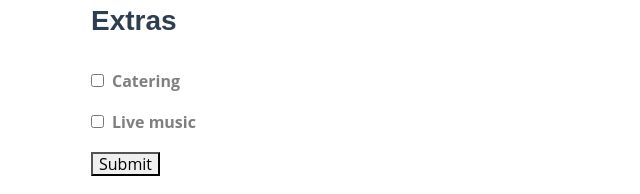
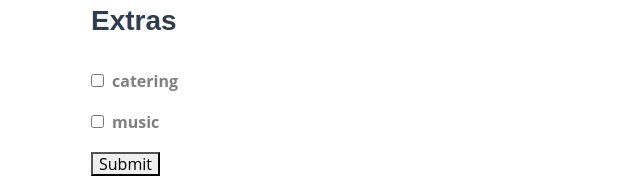
Before and after one commit to yk-port/real-world-vue-3, a Vue app: page /form in a window 1280 px wide. Shown: the part 640-834 px from the top of the page, without its empty margins (319-959 px from the left). Built offline with nearby package versions, Linux system fonts and the light colour scheme.

Commit message:
feat: checkbox

```diff
--- /dev/null
+++ b/src/components/BaseCheckbox.vue
@@ -0,0 +1,28 @@
+<template>
+  <div>
+    <input
+      :checked="modelValue"
+      @change="$emit('update:modelValue', $event.target.checked)"
+      type="checkbox"
+      class="field"
+    />
+    <label>{{ label }}</label>
+  </div>
+</template>
+
+<script>
+export default {
+  props: {
+    label: {
+      type: String,
+      default: "",
+    },
+    modelValue: {
+      type: Boolean,
+      default: false,
+    },
+  },
+};
+</script>
+
+<style lang="scss" scoped></style>
--- a/src/views/Form.vue
+++ b/src/views/Form.vue
@@ -27,15 +27,8 @@
       </div>
 
       <h3>Extras</h3>
-      <div>
-        <input type="checkbox" v-model="event.extras.catering" class="field" />
-        <label>Catering</label>
-      </div>
-
-      <div>
-        <input type="checkbox" v-model="event.extras.music" class="field" />
-        <label>Live music</label>
-      </div>
+      <BaseCheckbox v-model="event.extras.catering" label="catering" />
+      <BaseCheckbox v-model="event.extras.music" label="music" />
 
       <button type="submit">Submit</button>
     </form>
@@ -45,11 +38,13 @@
 <script>
 import BaseInput from "@/components/BaseInput.vue";
 import BaseSelect from "@/components/BaseSelect.vue";
+import BaseCheckbox from "@/components/BaseCheckbox.vue";
 
 export default {
   components: {
     BaseInput,
     BaseSelect,
+    BaseCheckbox,
   },
 
   data() {
```
